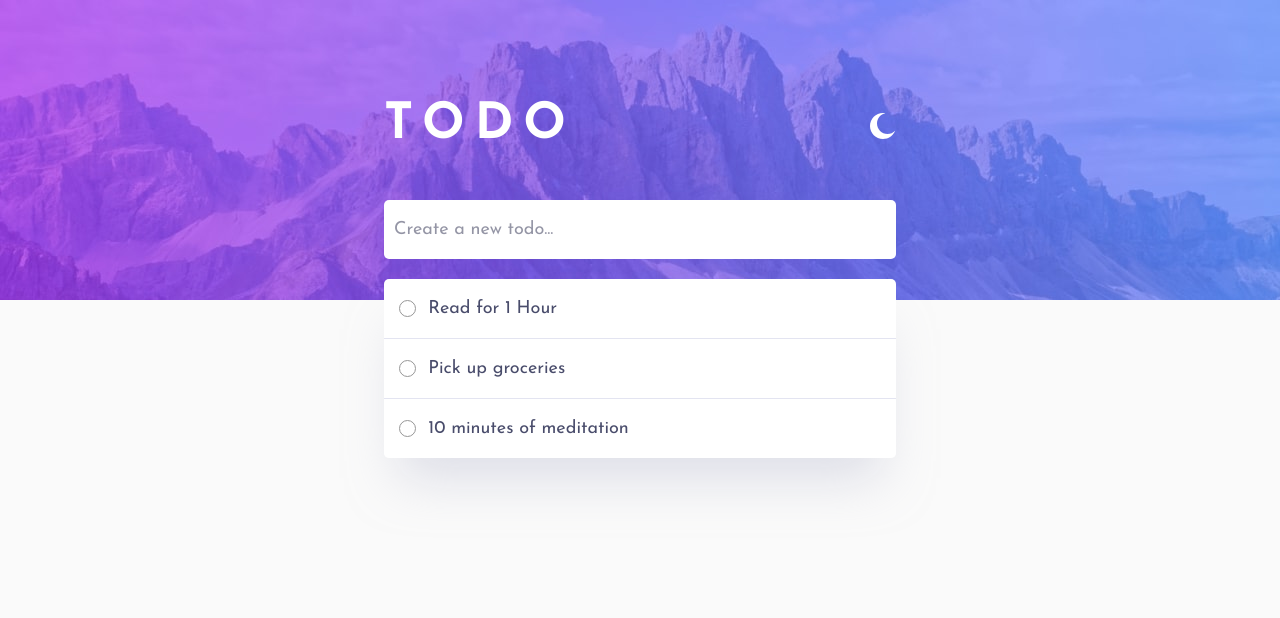
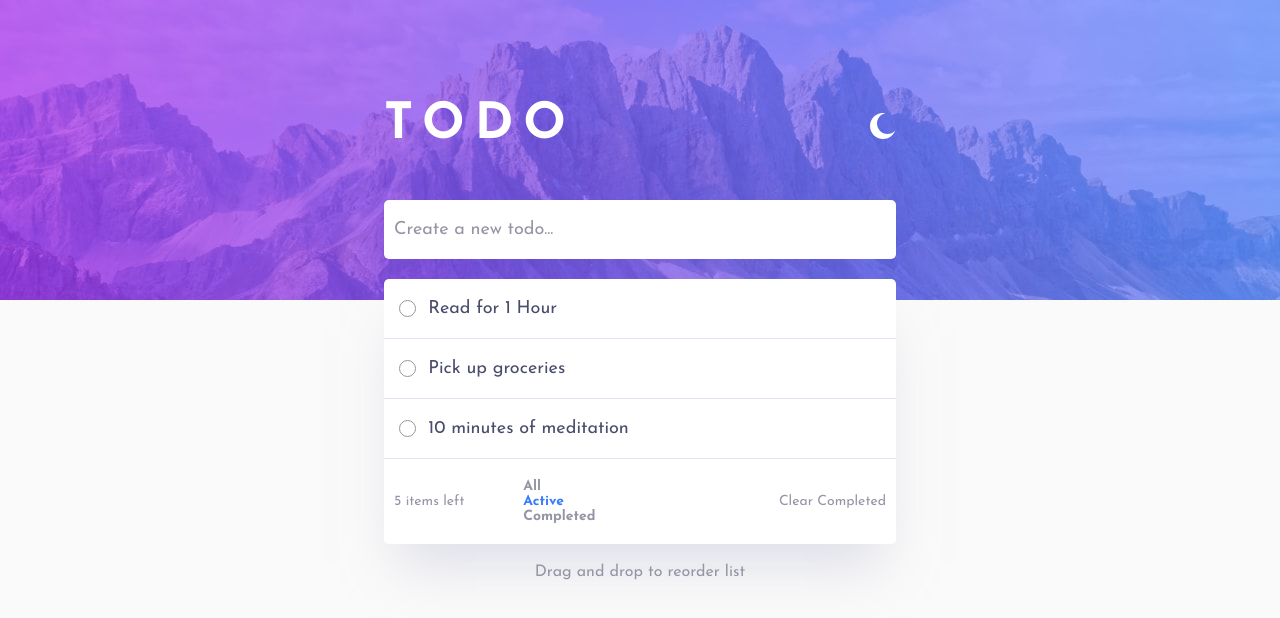
Before and after one commit to unbounce/pretty-todo-list, a React (Create React App) app: page / in a window 1280 px wide. Shown: the top 618 px of the page. Built offline with nearby package versions, Linux system fonts and the light colour scheme.

Commit message:
Styling the last row of list

```diff
--- a/src/App.js
+++ b/src/App.js
@@ -16,8 +16,8 @@ function App() {
             <form>
               <input type="text" placeholder="Create a new todo..."/>
             </form>
-
             <TodoList></TodoList>
+            <div className="center-text description">Drag and drop to reorder list</div>
           </div>
       </main>
     </div>
--- a/src/App.scss
+++ b/src/App.scss
@@ -66,3 +66,12 @@ form {
     }
   }
 }
+
+.center-text {
+  text-align: center;
+}
+
+.description {
+  color: $grey-3;
+  margin-top: 2rem;
+}
--- a/src/TodoList/TodoList.module.scss
+++ b/src/TodoList/TodoList.module.scss
@@ -5,5 +5,37 @@
     box-shadow: 0px 35px 50px -15px rgba(194, 195, 214, 0.5);
     border-radius: 5px;
 
+    &__clear-all {
+      cursor: pointer;
+    }
+    &__controls {
+      display: flex;
+      justify-content: space-between;
+      width: 100%;
+      border: none;
+      padding: 2rem 1rem;
+      font-size: 1.4rem;
+      font-family: inherit;
+      color: $grey-3;
+      background-color: $white;
+      display: flex;
+      align-items: center;
+      border-bottom-left-radius: 5px;
+      border-bottom-right-radius: 5px;
+
+      .list__filters {
+        cursor: pointer;
+        font-weight: 800;
+        flex: 0 0 40%;
+        justify-content: space-between;
+        span {
+          display: inline-block;
+        }
+        &-active {
+          color: $blue-1;
+        }
+      }
+    }
+
 
   }
--- a/src/TodoList/index.js
+++ b/src/TodoList/index.js
@@ -15,6 +15,15 @@ const TodoList = () => {
     return (
         <ul className={styles["list"]}>
             {checklist}
+            <li className={styles["list__controls"]}>
+                <div className={styles["list__items-left"]}>5 items left</div>
+                <div className={styles["list__filters"]}>
+                    <p>All</p>
+                    <p className={styles["list__filters-active"]}>Active</p>
+                    <p>Completed</p>
+                </div>
+                <div className={styles["list__clear-all"]}>Clear Completed</div>
+            </li>
         </ul>
     )
 }
--- a/src/TodoListItem/TodoListItem.module.scss
+++ b/src/TodoListItem/TodoListItem.module.scss
@@ -48,13 +48,12 @@ li.list-item {
         border-bottom: solid 1px $white-2;
     }
 
-    &:last-child {
-        border-bottom-left-radius: 5px;
-        border-bottom-right-radius: 5px;
-    }
-
     &:first-child {
         border-top-left-radius: 5px;
         border-top-right-radius: 5px;
     }
+
+    &:hover {
+        cursor: pointer;
+    }
 }
```
